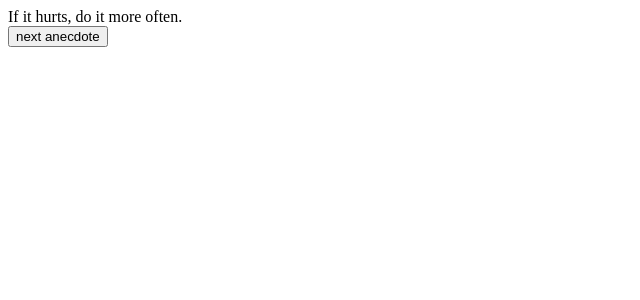
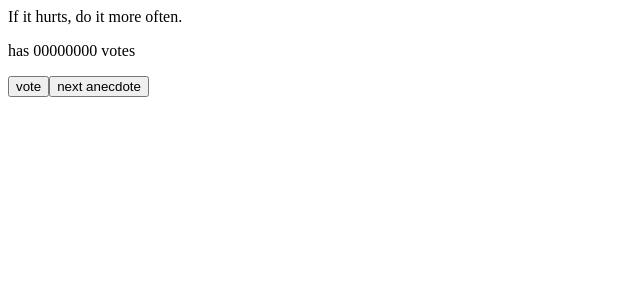
Before and after one commit to tkimhong/Full-Stack-Open, a React (Vite) app in the folder part1/anecdotes/: page / in a window 1280 px wide. Shown: the top 300 px of the page, without its empty margins (0-640 px from the left). Built offline with nearby package versions, Linux system fonts and the light colour scheme.

Commit message:
Add voting button

```diff
--- a/part1/anecdotes/src/App.jsx
+++ b/part1/anecdotes/src/App.jsx
@@ -1,6 +1,8 @@
 import { useState } from "react";
 
 const Button = ({ onClick, text }) => <button onClick={onClick}>{text}</button>;
+
+const Votes = ({ votes }) => <p>has {votes} votes</p>;
 
 const App = () => {
   const anecdotes = [
@@ -21,10 +23,15 @@ const App = () => {
     setSelected(randomNumber);
   };
 
+  const votes = Array(anecdotes.length).fill(0);
+
+  const copy = [...votes];
+
   return (
     <div>
       {anecdotes[selected]}
-      <br />
+      <Votes votes={copy} />
+      <Button text="vote" />
       <Button onClick={handleRandom} text="next anecdote" />
     </div>
   );
```
